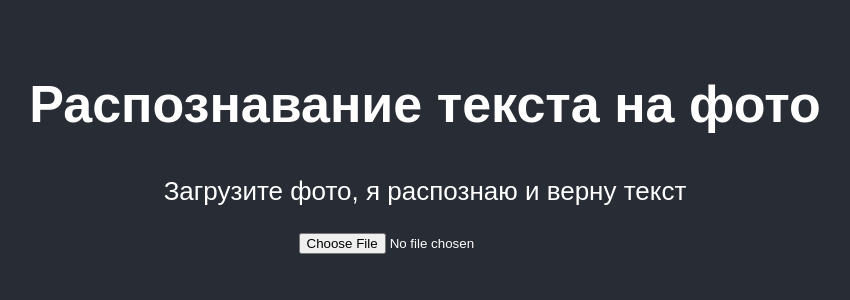
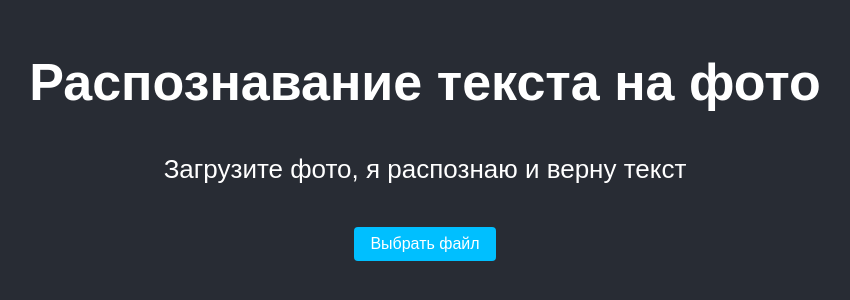
Before and after one commit to alexisis111/photoTextRecognition, a React (Create React App) app: page / in a window 1280 px wide. Shown: the part 244-544 px from the top of the page, without its empty margins (215-1065 px from the left). Built offline with nearby package versions, Linux system fonts and the light colour scheme.

Commit message:
маленькие изменения

```diff
--- a/src/App.js
+++ b/src/App.js
@@ -1,4 +1,4 @@
-import React, { useState } from "react";
+import React, { useState, useRef } from "react";
 import Tesseract from "tesseract.js";
 import { BallTriangle } from "react-loader-spinner";
 import "./App.css";
@@ -11,6 +11,7 @@ function App() {
     const [isRecognized, setIsRecognized] = useState(false);
     const [previousImageUrl, setPreviousImageUrl] = useState("");
     const [previousRecognizedText, setPreviousRecognizedText] = useState("");
+    const fileInputRef = useRef(null);
 
     const handleImageChange = (event) => {
         setImageUrl(URL.createObjectURL(event.target.files[0]));
@@ -44,6 +45,10 @@ function App() {
         setPreviousRecognizedText("");
     };
 
+    const handleFileInputClick = () => {
+        fileInputRef.current.click();
+    };
+
     return (
         <div className="App">
             <header className="App-header">
@@ -60,7 +65,14 @@ function App() {
                     ) : (
                         <div className="uploadText">
                             <p>Загрузите фото, я распознаю и верну текст</p>
-                            <input type="file" accept="image/*" onChange={handleImageChange} />
+                            <button onClick={handleFileInputClick}>Выбрать файл</button>
+                            <input
+                                type="file"
+                                accept="image/*"
+                                onChange={handleImageChange}
+                                ref={fileInputRef}
+                                className="hidden"
+                            />
                         </div>
                     )}
                     {isLoading && (
@@ -85,6 +97,8 @@ function App() {
                 </div>
             </header>
         </div>
+
+
     );
 }
 
```
